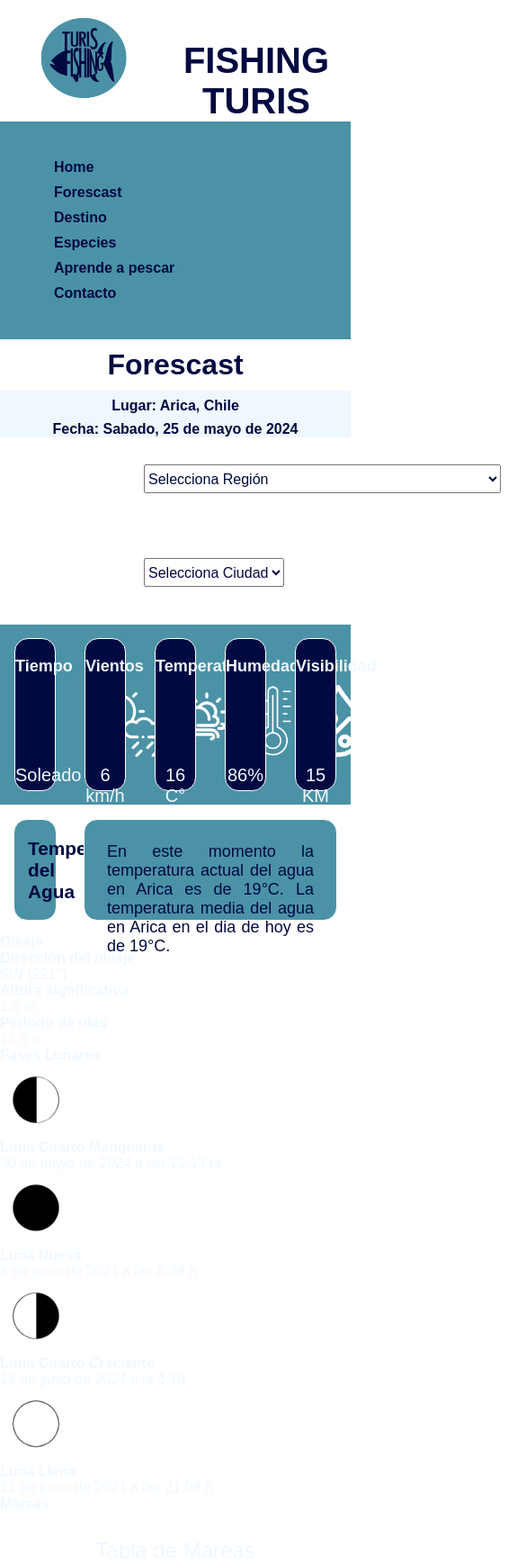
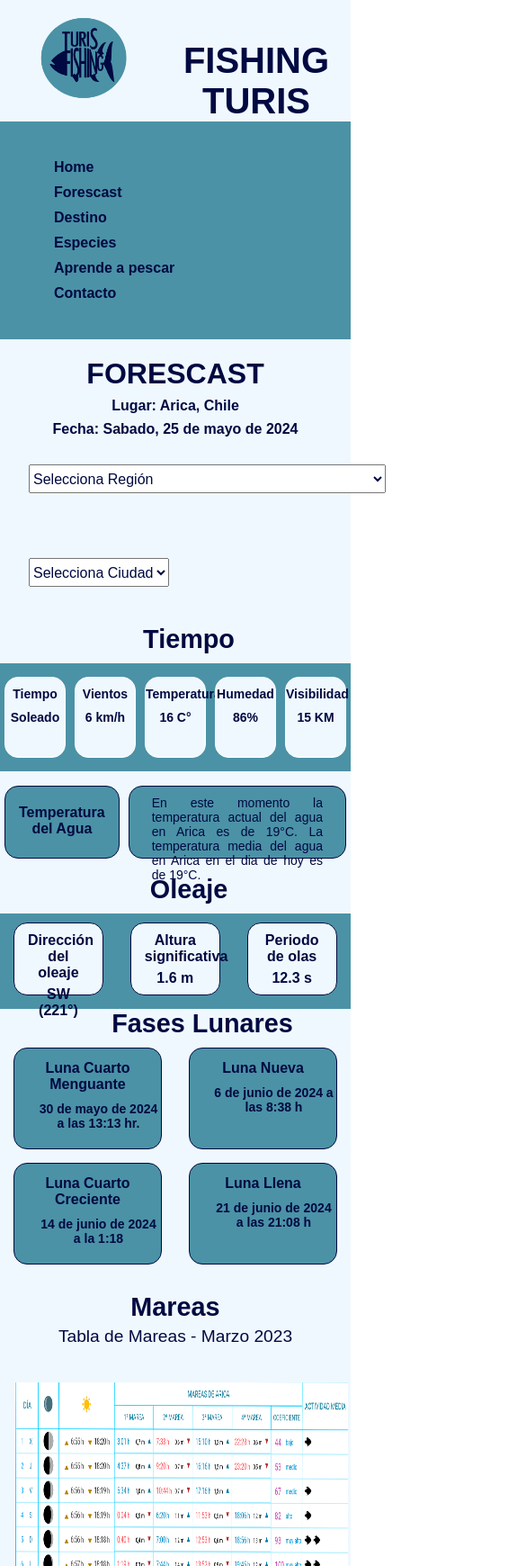
Before and after one commit to RomiRazeto/Tercera_Entrega, a plain HTML site: page html/forescast.html in a window 390 px wide. Shown: the top 1740 px of the page at 90% size, 585 px wide, since content can reach past the window. Drawn offline with Linux system fonts and the light colour scheme.

Commit message:
Mediaquery

```diff
--- a/css/style.css
+++ b/css/style.css
@@ -7,11 +7,14 @@ list-style: none;
 }
 
 body{
-    background: color #ffffff;
+    background: color #f0f8ff;
+    display: flex;
+    flex-direction: column;
+    min-height: 100vh;
 }
 
 header{
-    background-color: #ffffff;
+    background-color: #f0f8ff;
 }
 
 .contenedorheader{
@@ -169,6 +172,7 @@ footer{
     background-color: #4b92a6;
     text-transform: capitalize;
     padding: 50px 0px;
+    margin-top: auto;
 }
 
 .contenedorfooter{
@@ -240,6 +244,25 @@ transition: all .5s ease;
 
 
 /*Aprende*/
+/*Main Aprende*/
+
+.main-aprende {
+    background-color: #f0f8ff;
+}
+
+.main-aprende .encabezado {
+    height: 6rem;
+    background-color: #000941;
+}
+
+.main-aprende .titulo-aprende {
+    font-size: 1.8rem;
+    color: #f0f8ff;
+    text-align: center;
+    padding-top: 30px;
+    font-weight: normal;
+}
+
 /*Aside Aprende*/
 .asideaprende{
     float: left;
@@ -263,22 +286,10 @@ transition: all .5s ease;
     padding-left: 6px;
 }
 
-
-/*Main Aprende*/
-.aprendeapescar h2{
-    color: #000941;
-    text-align: center;
-    font-size: 2rem;
-    padding-top: 2rem;
+/*Seccion Aprende*/
+.aprendapescar {
     background-color: aliceblue;
     height: 60px;
-}
-
-.mainaprende{
-    background-color: #f0f8ff;
-    display: flex;
-    justify-content: right;
-    height: 900px;
 }
 
 .aprendecontenedor1{
@@ -305,6 +316,7 @@ transition: all .5s ease;
     padding-top: 20px;
     font-weight: bold;
 }
+
 .item p{
     color: #000941;
     height: 195px;
@@ -312,7 +324,6 @@ transition: all .5s ease;
     text-align: justify;
     padding-right: 25px;
 }
-
 
 
 /*Main destinos*/
@@ -323,18 +334,19 @@ transition: all .5s ease;
 
 .maindestinos h1{
     color: #f0f8ff;
-    font-size: 2rem;
+    font-size: 1.8rem;
     background-color: #000941;
     margin: none;
-    height: 6rem;
-    padding-top: 60px;
+    height: 4rem;
+    padding-top: 30px;
+    font-weight: normal;
 }
+
 .grid-layout{
     height: 800px;
     display: grid;
     grid-template-rows: 33.3%  33.3% 33.3%;
     grid-template-columns: 30% 70%;
-
     background-color: #f0f8ff;
     width: 90%;
     margin: 0 auto;
@@ -344,7 +356,6 @@ transition: all .5s ease;
     margin-bottom: 15px;
     margin-top: 15px;
     margin-left: 10px;
-
     background-color: #f0f8ff;
 }
 
@@ -362,29 +373,34 @@ transition: all .5s ease;
     padding-top: 20px;
 }
 
-
 .elemento p {
     color: #000941;
     font-size: 18px;
     text-align: justify;
     padding: 20px 20px;
     font-weight: lighter;
+}
 
+@media(max-width:991px){
+    .maindestinos .titulo-destino{font-size: 1.2rem;}
+    .grid-layout { height: 20rem; width: 90%; display: inline-block;}
+    .elemento .titulodestino {margin-top: 5px; padding-top: 5px;
+    margin-bottom: 5px; padding-bottom: 2px;}
+    .elemento p { font-size: 14px; padding-bottom: 5px; padding-top: 2px;}
 }
 
 /*Main forescast*/
-
-main .forescast{
+.forescast{
     background-color: #f0f8ff;
+    margin-top: 0;
 }
 
 .forescast h1 {
     font-size: 2rem;
     color: #000941;
     text-align: center;
-    margin: 10px;
+    padding-top: 20px;
 }
-
 
  .lugar {
     color: #000941;
@@ -399,7 +415,7 @@ main .forescast{
     display: inline-block;
     padding-top: 20px;
     margin-bottom: 2rem;
-    margin-left: 10rem;
+    margin-left: 2rem;
 }
 
 .contenedorbusqueda .regiones {
@@ -419,6 +435,14 @@ main .forescast{
 .contenedorbusqueda option {
     color: #000941;
     font-size: 16px;
+}
+
+ div .titulotiempo {
+    color: #000941;
+    text-align: left;
+    margin-left: 30px;
+    margin-bottom: 10px;
+    font-size: 1.8rem;
 }
 
  .tiempo .grid-tiempo {
@@ -459,33 +483,32 @@ main .forescast{
     padding-bottom: 25px;
 }
 
-
 .temperaturadelagua {
     height: 8rem;
-        margin-top: 1rem;}
-
-
+    margin-top: 1rem;
+}
 
 .temperaturadelagua .grid-temperaturadelagua{
     height: 8rem;
     display: grid;
     grid-template-columns: 20% 80%;
     grid-template-rows: 100%;
-        margin: 0 auto;}
+    margin: 0 auto;
+}
 
 .grid-temperaturadelagua .card4 {
     margin-bottom: 15px;
     margin-left: 15px;
     margin-right: 15px;
-        border: .5px solid white;
+    border: 1px solid #000941;
+    border-radius: 15px;
     background-color: #4b92a6;
-        border-radius: 15px;
 }
 
 .grid-temperaturadelagua .card4 h2 {
     color:#000941;
     text-align: center;
-        font-size: 1.3rem;
+    font-size: 1.5rem;
     padding-top: 20px;
     padding-bottom: 5px;
     padding-left: 15px;
@@ -501,3 +524,235 @@ main .forescast{
     padding-left: 25px;
     padding-right: 25px;
 }
+
+.titulo-oleaje {
+    color: #000941;
+    text-align: left;
+    margin-left: 30px;
+    margin-bottom: 10px;
+    font-size: 1.8rem;
+}
+
+.grid-oleaje {
+    height: 8rem;
+    display: grid;
+    grid-template-columns: 33.3% 33.3% 33.3%;
+    grid-template-rows: 100%;
+    margin: 0 auto;}
+
+.grid-oleaje .card2{
+    background-color: #4b92a6;
+    margin-bottom: 15px;
+    margin-left: 15px;
+    margin-right: 15px;
+    border: 1px solid #000941;
+    border-radius: 15px;
+    }
+
+.card2 h2{
+    color: #000941;
+    text-align: center;
+    font-size: 22px;
+    padding-top: 20px;
+    padding-bottom: 5px;
+    padding-left: 15px;
+    padding-right: 15px;
+    }
+
+.card2 p{
+    color: #000941;
+    text-align: center;
+    font-size: 22px;
+    padding-top: 5px;
+    padding-left: 25px;
+    padding-right: 25px;
+    font-weight: bold;
+    }
+
+.titulo-fases {
+    color: #000941;
+    text-align: left;
+    margin-left: 30px;
+    margin-bottom: 10px;
+    font-size: 1.8rem;
+}
+
+.grid-fases {
+    height: 16rem;
+    display: grid;
+    grid-template-columns: 50% 50%;
+    grid-template-rows: 50% 50%;
+    margin: 0 auto;
+}
+
+.grid-fases .card3 {
+    display: flex;
+    margin-bottom: 15px;
+    margin-left: 15px;
+    margin-right: 15px;
+    background-color: #4b92a6;
+    border: 1px solid #000941;
+    border-radius: 15px;
+}
+
+.card3 h2{
+    color: #000941;
+    text-align: center;
+    font-size: 22px;
+    padding-top: 20px;
+    padding-bottom: 5px;
+    padding-left: 15px;
+    padding-right: 15px;
+}
+
+.card3 p{
+    color: #000941;
+    text-align: center;
+    font-size: 22px;
+    padding-top: 20px;
+    padding-left: 25px;
+    padding-right: 25px;
+    font-weight: bold;
+}
+
+.titulo-mareas {
+    color: #000941;
+    text-align: center;
+    margin-top: 4%;
+    font-size: 1.8rem;
+}
+
+.mareas h3 {
+    color: #000941;
+    text-align: center;
+    padding-top: 5px;
+    font-size: 1.2rem;
+ }
+
+.mareas img {
+    margin-top: 2rem;
+    margin-left: 10rem;
+    padding-bottom: 2rem;
+}
+
+
+@media(max-width:991px){
+     div .titulotiempo { text-align: center;}
+    .tiempo .grid-tiempo {height: 120px;}
+    .grid-tiempo .card1 img{display: none;}
+    .card1{margin-left: 5px; margin-right: 5px;
+    background-color: #f0f8ff;}
+    .card1 h2 {color: #000941;font-size: 14px;
+    padding-top: 10px;}
+    .card1 p {color: #000941;font-size: 14px;
+        padding-top: 10px; font-weight: bold;}
+    }
+
+@media(max-width:991px){
+    .temperaturadelagua { height: 6rem;}
+    .temperaturadelagua .grid-temperaturadelagua {display: flex;
+    height: 6rem;}
+    .grid-temperaturadelagua .card4 {margin-left: 5px;
+    margin-right: 5px}
+    .grid-temperaturadelagua .card4 h2 {font-size: 1rem;}
+    .grid-temperaturadelagua .card4 span {font-size: 14px;padding-top: 10px;}
+}
+
+@media(max-width:991px) {
+    .titulo-oleaje { text-align: center; padding-top: 3px;}
+    .grid-oleaje {height: 6rem; background-color: #4b92a6; padding-top: 10px;}
+    .grid-oleaje .card2 {background-color: #f0f8ff; }
+    .grid-oleaje .card2 h2 {font-size: 16px;
+    padding-top: 10px; }
+    .card2 p {font-size: 16px; padding-top:1px; }
+}
+
+@media(max-width:991px){
+    .titulo-fases {text-align: center; width: 100%;;}
+    .grid-fases {display:grid; width: 100%;}
+    .grid-fases .card3 img { display: none;}
+    .grid-fases .card3 {display:inline; padding-top: 3px;}
+    .card3 h2{font-size: 16px;padding-top: 10px;}
+    .card3 p {font-size: 14px; padding-right: 1px; padding-top: 5px;}
+}
+
+@media(max-width:991px){
+    .mareas img {margin-left: 1rem; width: 95%; }
+}
+
+
+/*Main Especies*/
+.main-especies {
+    background: #f0f8ff;
+}
+
+div .titulo-especies{
+    background-color: #000941;
+    color: #ffffff;
+    text-align: center;
+    padding-top: 30px;
+    font-size: 1.8rem;
+    height: 5rem;
+    font-weight: normal;
+}
+
+.aside-especies {
+    float: left;
+    background-color: #0768a4;
+    height: 900px;
+    width: 300px;
+}
+
+.aside-especies h4 {
+    font-size: 20px;
+    border-bottom: 1px solid #f0f8ff;
+    display: block;
+    margin-bottom: 25px;
+    margin-top: 1.5rem;
+    padding-left: 15px;
+}
+
+.aside-especies ul li {
+    font-size: 16px;
+    text-decoration: none;
+    display: block;
+    margin-bottom: 15px;
+    padding-bottom: 5px;
+    padding-left: 15px;
+}
+
+.especies {
+    background-color: #f0f8ff;
+    margin-top: 1rem;
+    margin-left: 1rem;
+    padding-bottom: 20px;
+    border-bottom: 2px solid #000941;
+}
+
+.especies .pezespada h2 {
+    color: #000941;
+    font-size: 1.5rem;
+    display: flex;
+    background: #4b92a6;
+    padding-left: 20px;
+}
+
+.contenido{
+    display: flex;
+}
+
+.contenido img {
+    padding-left: 20px;
+    padding-right: 20px;
+    margin-top: 10px;
+    width: 50%;
+    height: 50%;
+    border-radius: 50px
+}
+
+.especies p {
+    color: #000941;
+    text-align: justify;
+    padding-right: 50px;
+    margin-top: 20px;
+}
--- a/html/forescast.html
+++ b/html/forescast.html
@@ -32,7 +32,7 @@
     </nav>
 
     <main class="forescast">
-        <h1>Forescast</h1>
+        <h1>FORESCAST</h1>
         <p class="lugar"> Lugar: Arica, Chile</p>
         <p class="lugar">Fecha: Sabado, 25 de mayo de 2024</p>
 
@@ -79,6 +79,12 @@
                 <option>Concepción</option>
               </select>
         </div>
+
+        <div>
+         <h2 class="titulotiempo">Tiempo</h2>
+        </div>
+
+
 
         <section class="tiempo">
 
@@ -132,66 +138,59 @@
 
 
         </section>
+        <h2 class="titulo-oleaje">Oleaje</h2>
 
         <section class="grid-oleaje">
-                <h2 >Oleaje</h2>
 
-                    <div class:cards2>
+                    <div class="card2">
                         <h2>Dirección del oleaje</h2>
-                        <span> SW (221°)</span>
+                        <p> SW (221°)</p>
                     </div>
 
-                    <div class:cards2>
+                    <div class="card2">
                         <h2>Altura significativa</h2>
-                        <span>1.6 m</span>
+                        <p>1.6 m</p>
                     </div>
 
-                    <div class:cards2>
+                    <div class="card2">
                         <h2>Periodo de olas</h2>
-                        <span>12.3 s</span>
+                        <p>12.3 s</>
                     </div>
 
         </section>
+        <h2 class="titulo-fases">Fases Lunares</h2>
 
-        <section class="fases lunares">
-                <h2 >Fases Lunares</h2>
+            <section class="grid-fases">
 
-                <div class="grid-faseslunares">
-
-                    <div class:cards3>
+            <div class="card3">
                 <img src="/imagenes/lunacuartomenguante.png" height="80rem" width="80rem" alt="tiempo">
                 <h2>Luna Cuarto Menguante</h2>
                 <p> 30 de mayo de 2024 a las 13:13 hr. </p>
             </div>
 
-                    <div class:cards3>
+            <div class="card3">
                 <img src="/imagenes/lunanueva.png" height="80rem" width="80rem" alt="tiempo">
                 <h2>Luna Nueva</h2>
                 <p>6 de junio de 2024 a las 8:38 h</p>
+            </div>
 
-                    <div class:cards3>
+            <div class="card3">
                 <img src="/imagenes/lunacuartocreciente.png" height="80rem" width="80rem" alt="tiempo">
                 <h2>Luna Cuarto Creciente</h2>
                 <p> 14 de junio de 2024 a la 1:18  </p>
             </div>
 
-                    <div class:cards3>
+            <div class="card3">
                 <img src="/imagenes/lunallena.png" height="80rem" width="80rem" alt="tiempo">
                 <h2>Luna Llena</h2>
                 <p> 21 de junio de 2024 a las 21:08 h </p>
             </div>
-
-                    </div>
-
-                </div>
-
-
         </section>
 
         <section class="mareas">
-                <h2>Mareas</h2>
-                <h3>Tabla de Mareas</h3>
-                <img src="/imagenes/tablademareas.png" height="1600rem" width="1200rem" alt="tabla de mareas">
+                <h2 class="titulo-mareas">Mareas</h2>
+                <h3>Tabla de Mareas - Marzo 2023</h3>
+                <img src="/imagenes/tablademareas.png" height="900rem" width="900rem" alt="tabla de mareas">
         </section>
 
     </main>
```
Also changed, not shown: html/aprende.html (+6 -8 lines), html/destinos.html (+1 -1 lines), html/especies.html (+23 -10 lines). Lines whose indentation alone changed are shown as unchanged.
